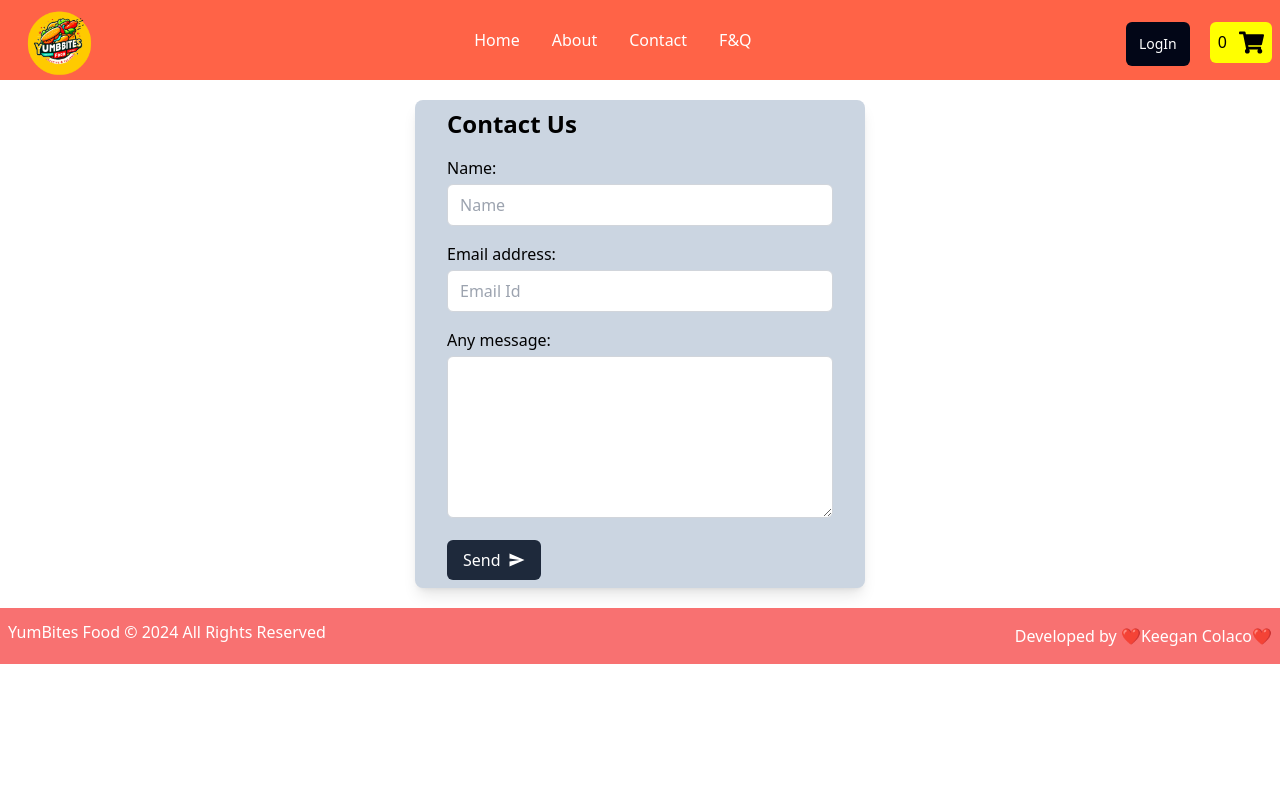
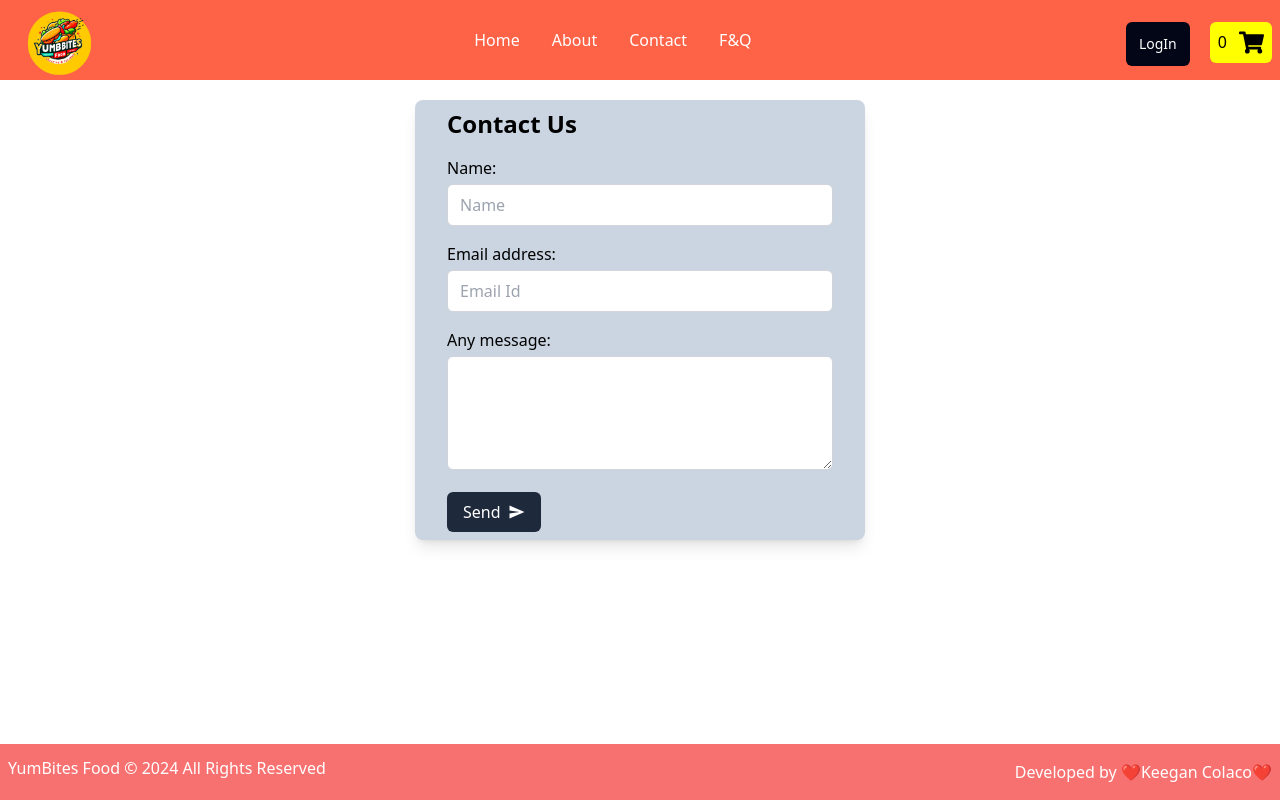
Before and after one commit to Keegan-20/YumBites-Food, a React (Vite) app: page /contactUs in a window 1280 px wide. Built offline with nearby package versions, Linux system fonts and the light colour scheme.

Commit message:
Fix:Restaurant menu header & footer positioning

```diff
--- a/src/components/Contact.js
+++ b/src/components/Contact.js
@@ -62,7 +62,7 @@ const Contact = () => {
               name="message"
               id="message"
               cols="10"
-              rows="6"
+              rows="4"
               className="w-full border border-gray-300 rounded-md py-2 px-3 focus:outline-none focus:border-green-500"
             ></textarea>
           </div>
--- a/src/components/Footer.js
+++ b/src/components/Footer.js
@@ -17,7 +17,7 @@ const Footer = () => {
       {loading ? (
         <FooterShimmer />
       ) : (
-        <footer data-testid="footer" className="bg-red-400 text-white  sticky  bottom-0 left-0 w-full mt-3">
+        <footer data-testid="footer" className="bg-red-400 text-white  fixed bottom-0 left-0 w-full mt-3 ">
       <div className="container mx-auto py-3">
         <div className="flex md:flex-col justify-between items-center">
           <span className="md:text-center text-left mb-2 pl-2 sm:text-xs">
--- a/src/components/ResMenuHeader.js
+++ b/src/components/ResMenuHeader.js
@@ -47,7 +47,7 @@ const ResMenuHeader = ({ restaurantOffers, restaurant }) => {
                 src={IMG_CDN_URL + feeDetails?.icon}
                 alt="icon"
               />
-              <span className=" text-base semimd:py-2 semimd:text-xs">{feeDetails?.message}</span>
+              <span className=" text-base semimd:py-2 semimd:text-xs"  dangerouslySetInnerHTML={{ __html: feeDetails?.message }}></span>
             </div>
             )}
             <div className="ml-24 semilg:ml-2">
```
